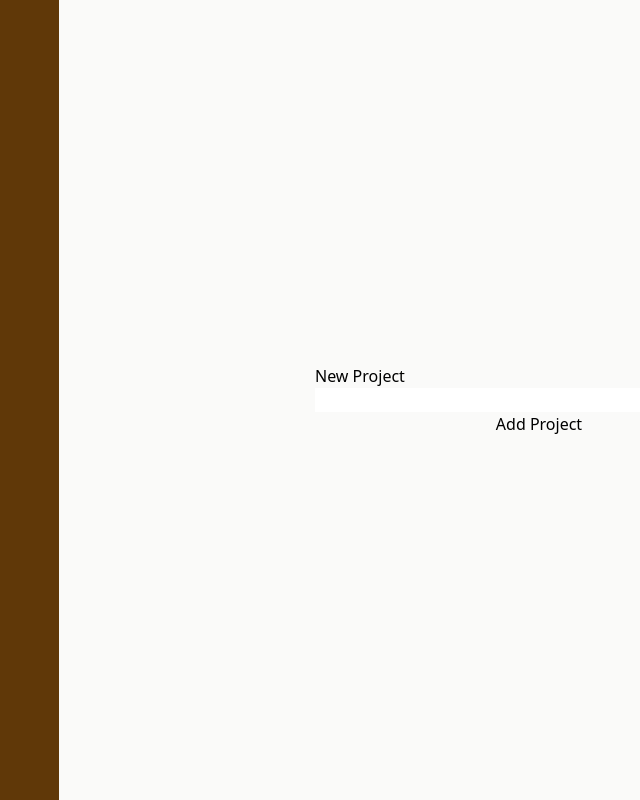
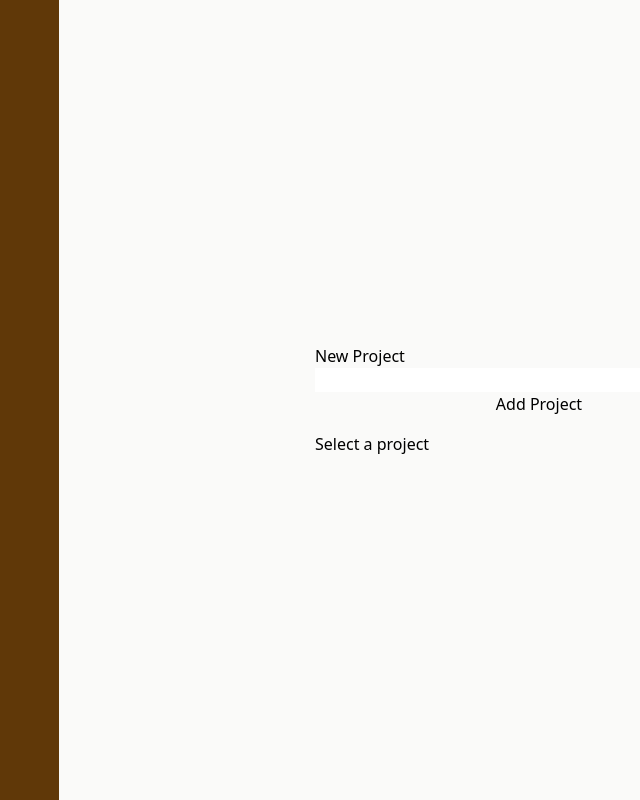
Before and after one commit to dudastamas/Todo-Project, a React (Vite) app: page / in a window 1280 px wide. Shown: the whole page, without its empty margins (261-901 px from the left). Built offline with nearby package versions, Linux system fonts and the light colour scheme.

Commit message:
added task to project

```diff
--- a/src/App.jsx
+++ b/src/App.jsx
@@ -4,30 +4,37 @@ import Content from "./Components/Content";
 
 const App = () => {
   const [projects, setProjects] = useState([]);
-  const [getProject, setGetProject] = useState();
+  const [selectedProjectId, setSelectedProjectId] = useState(null);
+  const [tasks, setTasks] = useState([]);
 
-  const chosenProject = projects.find((project) => project.id === getProject);
+  const selectedProject = projects.find(
+    (project) => project.id === selectedProjectId
+  );
 
   function addProject(newProject) {
     setProjects((prevProjectList) => [...prevProjectList, newProject]);
   }
 
-  function handleProjectId(projectId) {
-    setGetProject(projectId);
-
+  function handleProjectSelect(projectId) {
+    setSelectedProjectId(projectId);
   }
 
-
-console.log(typeof(chosenProject));
-
+  function addNewTask(newTask) {
+    setTasks((prevNewTask) => [...prevNewTask, newTask]);
+  }
 
   return (
     <div className="flex flex-row">
       <div className="w-1/4 bg-[#603808]">
-        <Sidebar projects={projects} projectId={handleProjectId} />
+        <Sidebar projects={projects} onProjectSelect={handleProjectSelect} />
       </div>
       <div className="flex flex-col space-y-4 w-full max-w-md mx-auto h-screen justify-center">
-        <Content onAddProject={addProject} project={chosenProject} />
+        <Content
+          onAddProject={addProject}
+          selectedProject={selectedProject}
+          onAddNewTask={addNewTask}
+          tasks={tasks}
+        />
       </div>
     </div>
   );
--- a/src/Components/Content.jsx
+++ b/src/Components/Content.jsx
@@ -1,11 +1,25 @@
 import ProjectForm from "./ProjectForm";
 import TaskList from "./TaskList";
 
-const Content = ({ project, onAddProject }) => {
+const Content = ({ selectedProject, onAddProject, onAddNewTask, tasks }) => {
   return (
     <>
       <ProjectForm onAddProject={onAddProject} />
-       {project && <h2 key={project.id}>{project.name}</h2>}
+      {selectedProject ? (
+        <>
+          <h2 key={selectedProject.id}>{selectedProject.name}</h2>
+
+          <TaskList
+            project={selectedProject}
+            onAddNewTask={onAddNewTask}
+            tasks={tasks.filter(
+              (task) => task.projectId === selectedProject.id
+            )}
+          />
+        </>
+      ) : (
+        <p>Select a project</p>
+      )}
     </>
   );
 };
--- a/src/Components/Sidebar.jsx
+++ b/src/Components/Sidebar.jsx
@@ -1,13 +1,13 @@
 import React from "react";
 
-const Sidebar = ({ projects, projectId }) => {
+const Sidebar = ({ projects, onProjectSelect }) => {
   return (
     <div className="flex flex-col space-y-4 w-full max-w-md mx-auto h-screen justify-center">
       {projects.map((project) => (
         <button
           className=""
           key={project.id}
-          onClick={() => projectId(project.id)}
+          onClick={() => onProjectSelect(project.id)}
         >
           {project.name}
         </button>
--- a/src/Components/TaskList.jsx
+++ b/src/Components/TaskList.jsx
@@ -1,11 +1,11 @@
 import React, { useState, useRef } from "react";
 import { v4 as uuidv4 } from "uuid";
 
-const TaskList = ({ project, onAddNewTask }) => {
+const TaskList = ({ project, onAddNewTask, tasks }) => {
   const taskNameRef = useRef();
   const taskDateRef = useRef();
 
-  function addNewTask(e) {
+  function handleAddNewTask(e) {
     e.preventDefault();
 
     const taskName = taskNameRef.current.value;
@@ -15,24 +15,36 @@ const TaskList = ({ project, onAddNewTask }) => {
       id: uuidv4(),
       name: taskName,
       date: taskDate,
+      projectId: project.id,
     };
 
     onAddNewTask(newTask);
+    taskNameRef.current.value = "";
+    taskDateRef.current.value = "";
   }
-
+  return (
     <div>
-    <form onSubmit={addNewTask}>
+      <h3>Add new task for {project.name}</h3>
+      <ul>
+        {tasks.map((task) => (
+          <li key={task.id}>
+            {task.name} Date: {task.date}
+          </li>
+        ))}
+      </ul>
+      <form onSubmit={handleAddNewTask}>
         <div>
           <label htmlFor="text">Task name</label>
-        <input type="text" ref={taskNameRef} />
+          <input type="text" id="taskName" ref={taskNameRef} />
         </div>
         <div>
-        <label htmlFor="text">Project's name</label>
-        <input type="date" ref={taskDateRef} />
+          <label htmlFor="text">Date</label>
+          <input type="date" id="taskDate" ref={taskDateRef} />
         </div>
         <button type="submit">Add Task</button>
       </form>
-  </div>;
+    </div>
+  );
 };
 
 export default TaskList;
```
Lines whose indentation alone changed are shown as unchanged.
